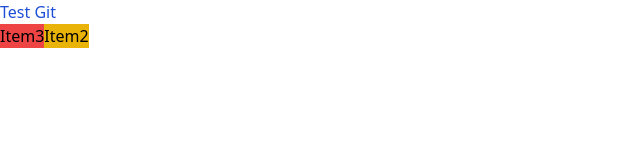
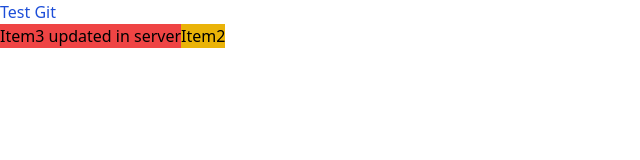
Before and after one commit to khaineswewynn/tailwind_test1, a website: page src/index.html in a window 1280 px wide. Shown: the whole page, without its empty margins (0-640 px from the left). Drawn offline with Linux system fonts and the light colour scheme.

Commit message:
Update index.html

```diff
--- a/src/index.html
+++ b/src/index.html
@@ -11,7 +11,7 @@
     <section>
         <div class="flex flex-row">
             <div class="item1 bg-red-500">
-                Item3
+                Item3 updated in server
             </div>
             <div class="item2 bg-yellow-500">
                 Item2
```
